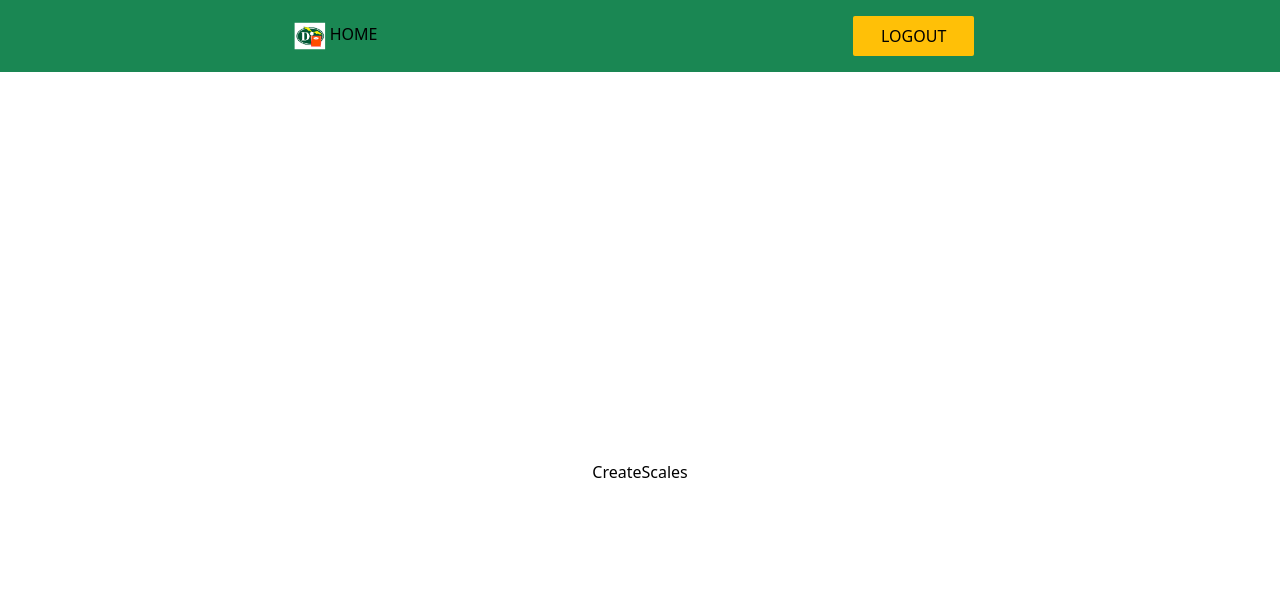
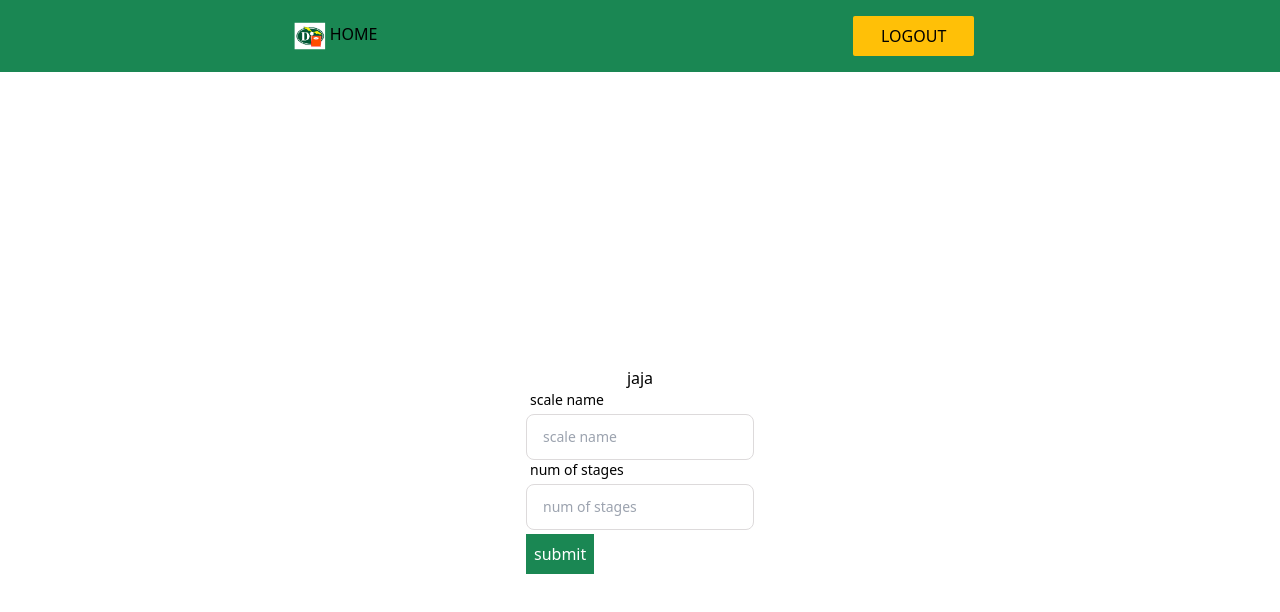
Before and after one commit to LL08-MathematicalModelling-dowell/100035-DowellScale-Function, a React (Vite) app: page /create-scales in a window 1280 px wide. Shown: the top 612 px of the page. Built offline with nearby package versions, Linux system fonts and the light colour scheme.

Commit message:
create scales

```diff
--- a/package.json
+++ b/package.json
@@ -11,13 +11,15 @@
   },
   "dependencies": {
     "axios": "^1.5.0",
+    "formik": "^2.4.5",
     "react": "^18.2.0",
     "react-dom": "^18.2.0",
     "react-icons": "^4.10.1",
     "react-router-dom": "^6.15.0",
     "react-toastify": "^9.1.3",
     "styled-components": "^6.0.8",
-    "universal-cookie": "^6.1.1"
+    "universal-cookie": "^6.1.1",
+    "yup": "^1.3.1"
   },
   "devDependencies": {
     "@types/react": "^18.0.37",
--- /dev/null
+++ b/src/components/forms/inputs/TextInputs.jsx
@@ -0,0 +1,18 @@
+import React from 'react';
+import { useField } from 'formik';
+
+export default function TextInput ({ label, ...props }) {
+    // useField() returns [formik.getFieldProps(), formik.getFieldMeta()]
+    // which we can spread on <input>. We can use field meta to show an error
+    // message if the field is invalid and it has been touched (i.e. visited)
+    const [field, meta] = useField(props);
+    return (
+        <div className="grid grid-cols-1">
+            <label htmlFor={props.id || props.name} className="text-sm font-normal mb-1 ml-1">{label}</label>
+            <input className="text-[#989093] text-sm font-light py-3 px-2 outline-0 rounded-[8px] border border-[#DDDADB] pl-4" {...field} {...props} />
+            {meta.touched && meta.error ? (
+                <p className="text-red-500">{meta.error}</p>
+            ) : null}
+        </div>
+    );
+};
--- /dev/null
+++ b/src/hooks/useCreateScale.js
@@ -0,0 +1,27 @@
+import React, { useState } from 'react';
+import axios from 'axios';
+
+export const useCreateScale = () => {
+    const [isLoading, setIsLoading] = useState(false);
+    const [scaleData, setScaleData] = useState([]);
+
+    const createScale = async (scaleType, payLoad) => {
+        const endPoint = scaleType === 'ranking-scale' ? 'ranking_settings_create' : 'anoth'
+        try {
+            setIsLoading(true);
+            const response = await axios.post(`http://100035.pythonanywhere.com/ranking/api/${endPoint}`, payLoad);
+            setScaleData(response.data);
+        } catch (error) {
+            console.error(error);
+        } finally {
+            setIsLoading(false);
+        }
+    }
+
+
+    return {
+        isLoading,
+        scaleData,
+        createScale
+    }
+}
--- a/src/pages/scales/CreateScales.jsx
+++ b/src/pages/scales/CreateScales.jsx
@@ -1,9 +1,82 @@
 import React from "react";
+import { Formik, Form } from 'formik';
+import { rankingScalesSchema } from "../../utils/YupSchema";
+import TextInput from "../../components/forms/inputs/TextInputs";
+import { Button } from "../../components/button";
+import Fallback from "../../components/Fallback";
+import { useCreateScale } from "../../hooks/useCreateScale";
 
 const CreateScales = ()=>{
+    const { isLoading, scaleData, createScale } = useCreateScale();
     return(
         <div className="h-screen flex flex-col items-center justify-center">
-            <h1>CreateScales</h1>
+            jaja
+            <div>
+            <Formik
+                    initialValues={{
+                        scalename: '',
+                        num_of_stages: '',
+                        // num_of_substages: '',
+                        // stages_arrangement: '',
+                        // stages: '',
+                        // scalecolor: '',
+                        // fontcolor: '',
+                        // fontstyle:'',
+                        // orientation: '',
+                        // ranking_method_stages: '',
+                        // start_with_zero: '',
+                        // reference: '',
+                        // display_ranks: '',
+                    }}
+                    validationSchema={rankingScalesSchema}
+                    onSubmit={(values, { setSubmitting })=>{
+                        const formData = {
+                            scalename: values.scalename,
+                            num_of_stages: values.num_of_stages,
+                            // num_of_substages: values.num_of_substages,
+                            // stages_arrangement: values.stages_arrangement,
+                            // stages: values.stages,
+                            // scalecolor: values.scalecolor,
+                            // fontcolor: values.fontcolor,
+                            // fontstyle:values.fontstyle,
+                            // orientation: values.orientation,
+                            // ranking_method_stages: values.ranking_method_stages,
+                            // start_with_zero: values.start_with_zero,
+                            // reference: values.reference,
+                            // display_ranks: values.display_ranks,
+                        };
+                        createScale(ranking-scale, formData);
+                        setSubmitting(false);
+                    }}
+                >
+                    {({ isSubmitting })=>(
+                        <Form>
+                            <div className='w-full relative'>
+                                <TextInput
+                                    label='scale name'
+                                    name="scalename"
+                                    autoFocus
+                                    autoComplete="given-name"
+                                    type="text"
+                                    placeholder='scale name'
+
+                                />
+                                <TextInput
+                                    label='num of stages'
+                                    name="num_of_stages"
+                                    type="number"
+                                    placeholder="num of stages"
+                                />
+                            </div>
+                            <div>
+                                {/* {isLoading ? <Fallback/> : <Button type="submit" primary disabled={isSubmitting}>submit</Button>} */}
+                                <Button type="submit" primary disabled={isSubmitting}>submit</Button>
+                            </div>
+
+                        </Form>
+                    )}
+                </Formik>
+            </div>
         </div>
     )
 }
--- a/src/pages/scales/ScalesDetail.jsx
+++ b/src/pages/scales/ScalesDetail.jsx
@@ -107,7 +107,7 @@ const ScalesDetail = () => {
             </div>
         </div>
         <div className='w-full lg:w-8/12 flex items-center justify-end my-4'>
-            <Button primary width={3/12} onClick={()=>navigateTo('/create-scales')}>create new scale</Button>
+            <Button primary width={3/12} onClick={()=>navigateTo(`/create-scales?slug=${slug}`)}>create new scale</Button>
         </div>
     </div>
   )
--- /dev/null
+++ b/src/utils/YupSchema.js
@@ -0,0 +1,27 @@
+import * as Yup from 'yup';
+
+const REQUIRED_TXT = 'This field is required';
+
+const numberValidation = Yup.number()
+    .typeError('Please enter a valid number')
+    .min(0, 'Number must be greater than or equal 0')
+    .max(9, 'Number must be less than 9')
+    .required(REQUIRED_TXT)
+
+
+
+export const rankingScalesSchema = Yup.object({
+    scalename: Yup.string().required(REQUIRED_TXT),
+    num_of_stages: numberValidation,
+    num_of_substages: numberValidation,
+    stages_arrangement: Yup.string().required(REQUIRED_TXT),
+    stages: Yup.string().required(REQUIRED_TXT),
+    scalecolor: Yup.string().required(REQUIRED_TXT),
+    fontcolor: Yup.string().required(REQUIRED_TXT),
+    fontstyle:numberValidation,
+    orientation: Yup.string().required(REQUIRED_TXT),
+    ranking_method_stages: Yup.string().required(REQUIRED_TXT),
+    start_with_zero: Yup.string().required(REQUIRED_TXT),
+    reference: Yup.string().required(REQUIRED_TXT),
+    display_ranks: Yup.string().required(REQUIRED_TXT),
+});
```
Also changed, not shown: 1 other file (tests, documents, lock files or other folders).
